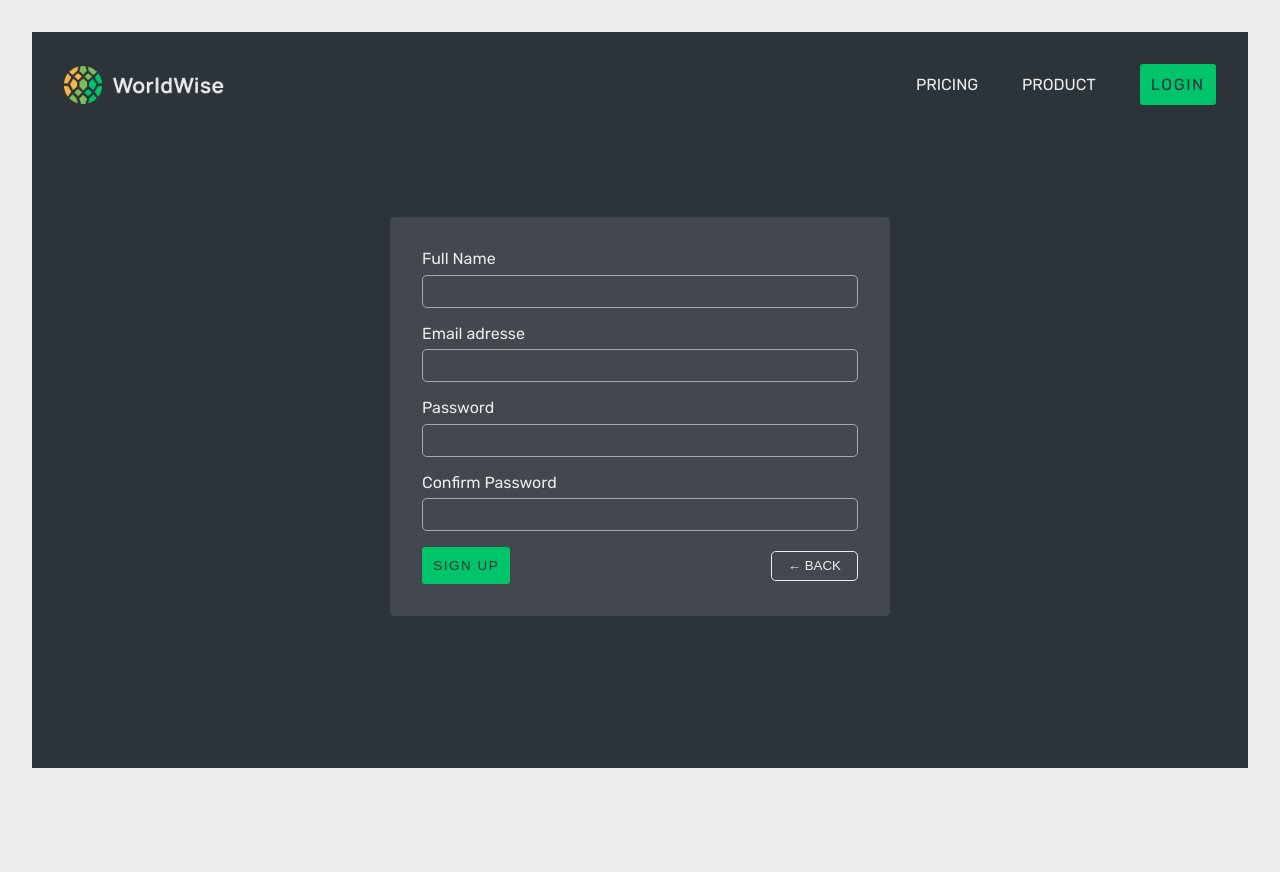
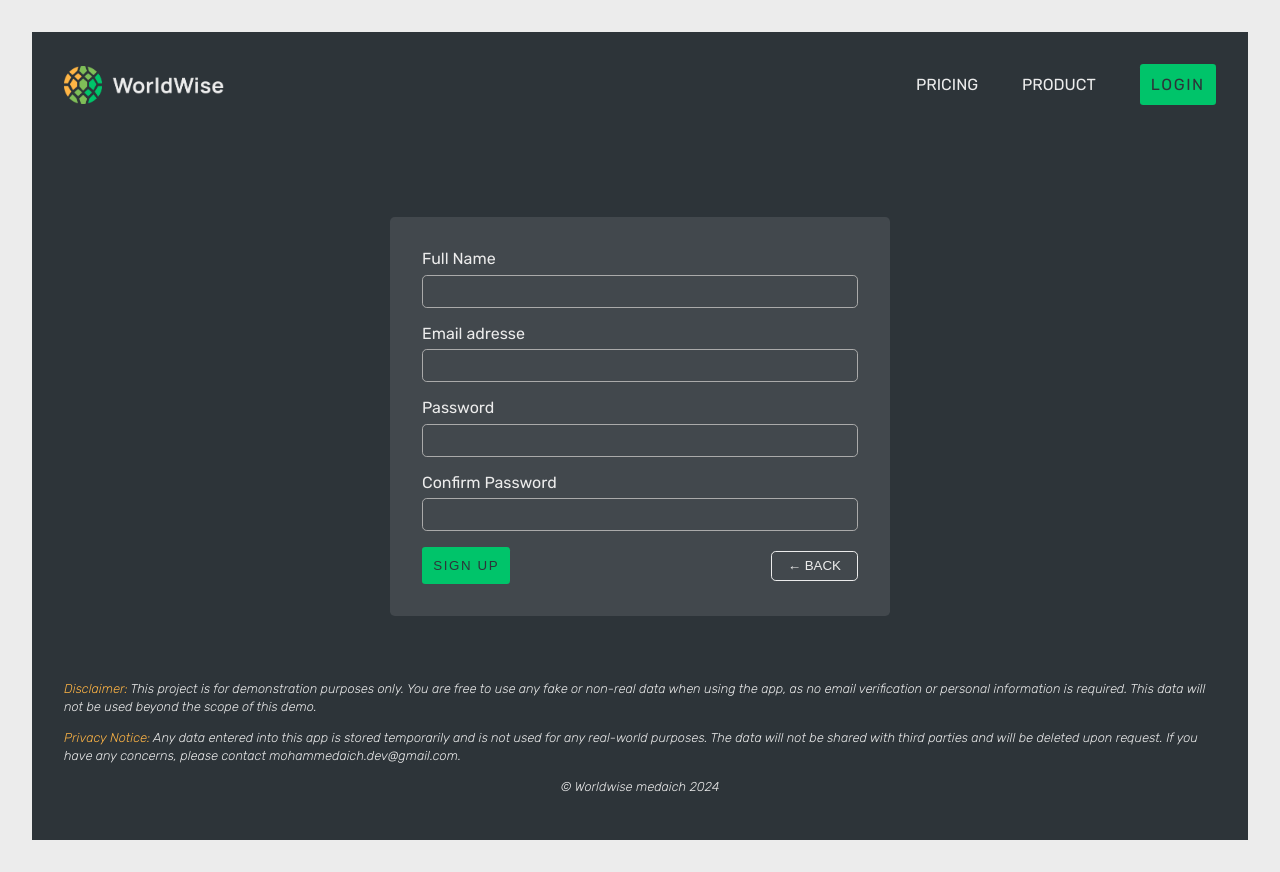
Before and after one commit to medaich/worldwise, a React (Vite) app: page /signup in a window 1280 px wide. Before the commit the page ends 800 px from the top, so only its background shows below. Built offline with nearby package versions, Linux system fonts and the light colour scheme; no server answers.

Commit message:
Add kind of privacy policy

```diff
--- /dev/null
+++ b/src/pages/Footer.jsx
@@ -0,0 +1,23 @@
+import styles from "./Footer.module.css";
+
+function Footer() {
+  return (
+    <footer className={styles.footer}>
+      <p>
+        <span>Disclaimer:</span> This project is for demonstration purposes
+        only. You are free to use any fake or non-real data when using the app,
+        as no email verification or personal information is required. This data
+        will not be used beyond the scope of this demo.
+      </p>
+      <p>
+        <span> Privacy Notice:</span> Any data entered into this app is stored
+        temporarily and is not used for any real-world purposes. The data will
+        not be shared with third parties and will be deleted upon request. If
+        you have any concerns, please contact mohammedaich.dev@gmail.com.
+      </p>
+      <p>&copy; Worldwise medaich {new Date().getFullYear()}</p>
+    </footer>
+  );
+}
+
+export default Footer;
--- /dev/null
+++ b/src/pages/Footer.module.css
@@ -0,0 +1,17 @@
+.footer {
+  font-size: 0.8rem;
+  font-weight: 100;
+  font-style: italic;
+
+  & span {
+    color: var(--color-brand--1);
+  }
+
+  & p {
+    margin-bottom: 0.8rem;
+  }
+
+  & p:last-of-type {
+    text-align: center;
+  }
+}
--- a/src/pages/Signup.jsx
+++ b/src/pages/Signup.jsx
@@ -6,6 +6,7 @@ import { createUserWithEmailAndPassword, updateProfile } from "firebase/auth";
 import { auth } from "../services/firebase";
 import { useNavigate } from "react-router-dom";
 import { useAuth } from "../contexts/AuthContext";
+import Footer from "./Footer";
 
 const IS_NOT_CONFIRMED_MSG = "passwords must match";
 
@@ -120,6 +121,7 @@ function Signup() {
           <p className="error">error</p>
         )}
       </form>
+      <Footer />
     </main>
   );
 }
```
